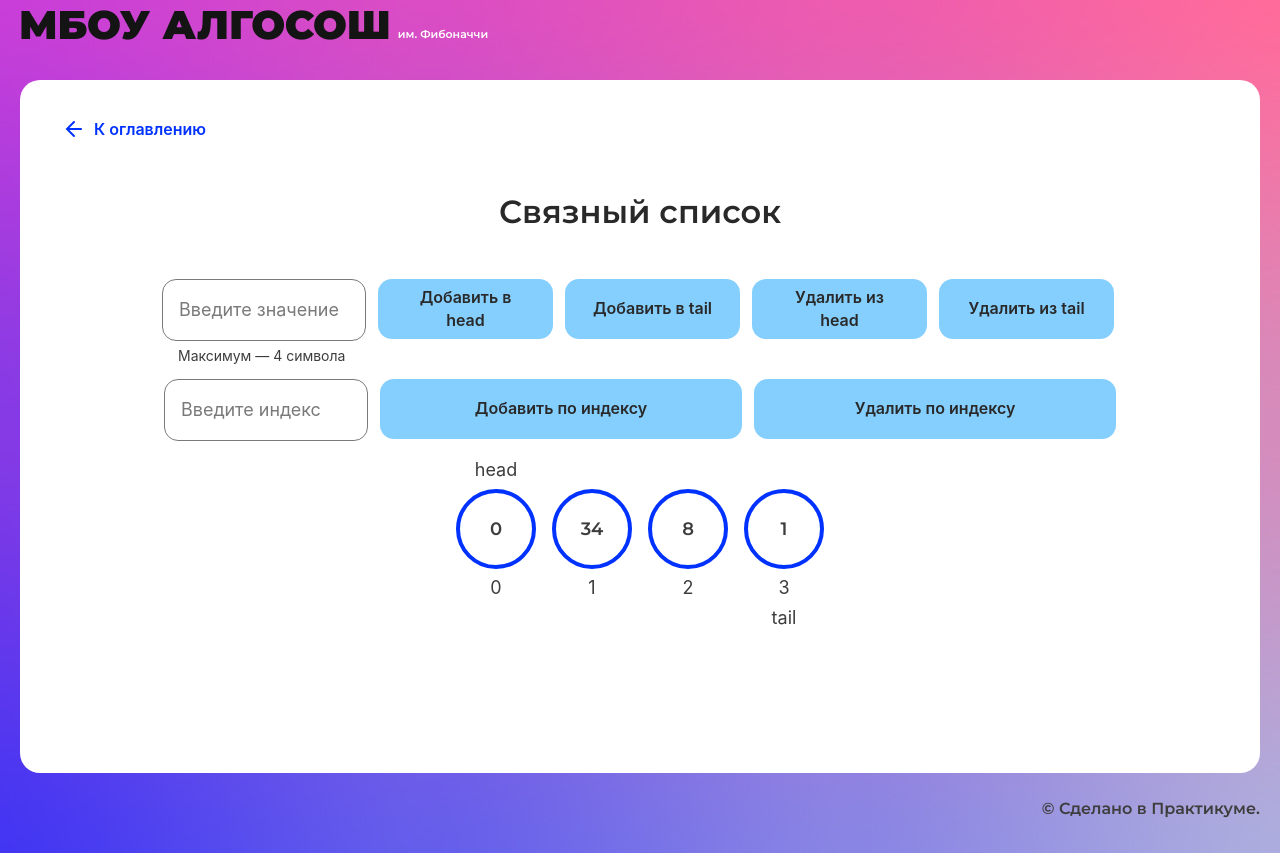
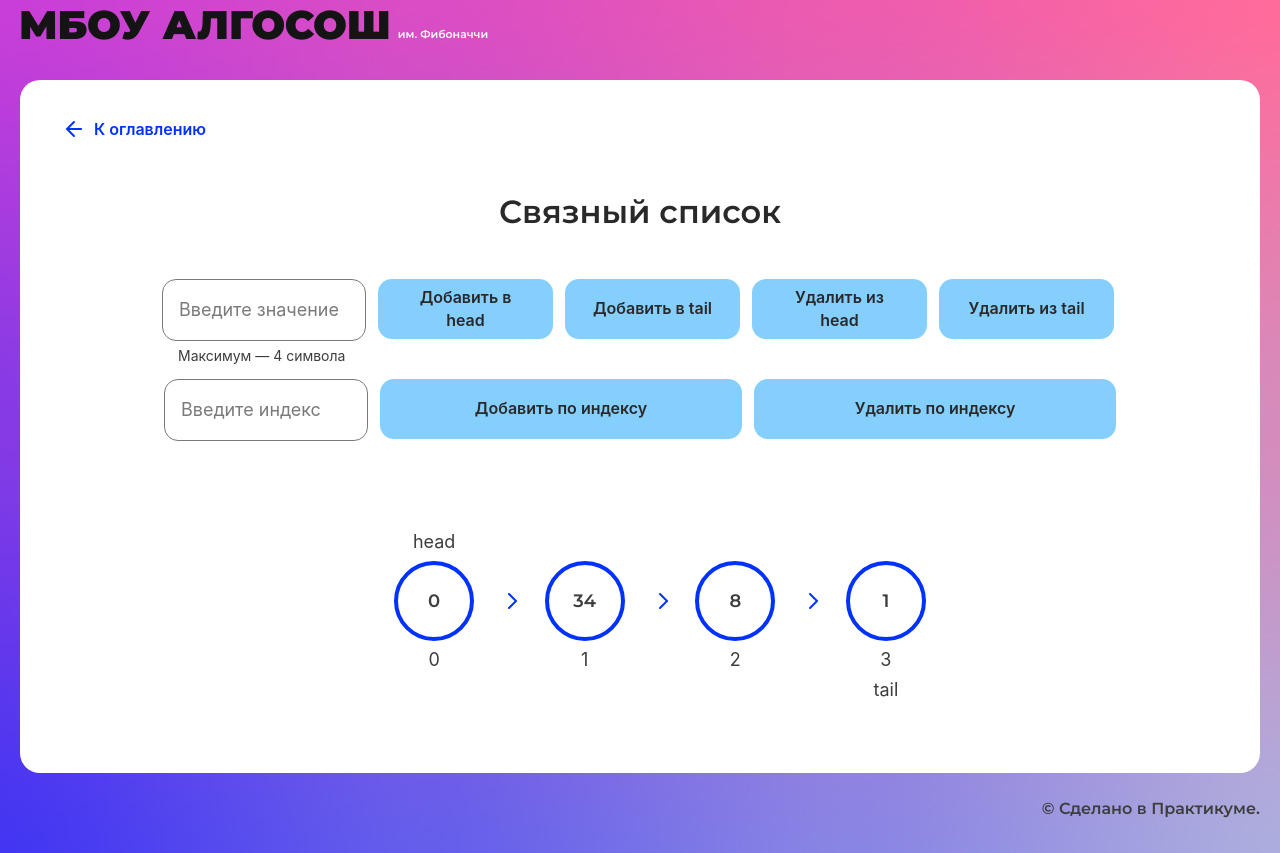
Before and after one commit to TheVadiratti/algososh, a React (Create React App) app: page /list in a window 1280 px wide. Built offline with nearby package versions, Linux system fonts and the light colour scheme.

Commit message:
feat and fix: добавить стрелки, исправить верстку

```diff
--- a/src/pages/list-page/list-page.module.css
+++ b/src/pages/list-page/list-page.module.css
@@ -31,6 +31,13 @@
   width: fit-content;
   display: flex;
   margin: auto;
-  margin-top: 48px;
-  gap: 16px;
+  margin-top: 120px;
+  gap: 21.59px;
+  list-style-type: none;
 }
+
+.element {
+  display: flex;
+  align-items: center;
+  gap: 25px;
+}
--- a/src/pages/list-page/list-page.tsx
+++ b/src/pages/list-page/list-page.tsx
@@ -7,6 +7,7 @@ import { List } from "./List";
 import { TElement } from "../../types/types";
 import { ElementStates } from "../../types/element-states";
 import { Circle } from "../../components/ui/circle/circle";
+import { ArrowIcon } from "../../components/ui/icons/arrow-icon";
 
 const list = new List<string>();
 list.append('0');
@@ -79,20 +80,24 @@ export const ListPage: React.FC = () => {
           />
         </fieldset>
       </form>
-      <div className={Styles.result}>
+      <ul className={Styles.result}>
         {state.map((item, i) => {
           return (
+            <li className={Styles.element} key={i}>
               <Circle
                 letter={item.value}
                 state={item.state}
                 head={i === 0 ? 'head' : ''}
                 tail={i === state.length - 1 ? 'tail' : ''}
                 index={i}
-              key={i}
               />
+              {i !== state.length - 1 && (
+                <ArrowIcon />
+              )}
+            </li>
           )
         })}
-      </div>
+      </ul>
     </SolutionLayout>
   );
 };
```
Lines whose indentation alone changed are shown as unchanged.
